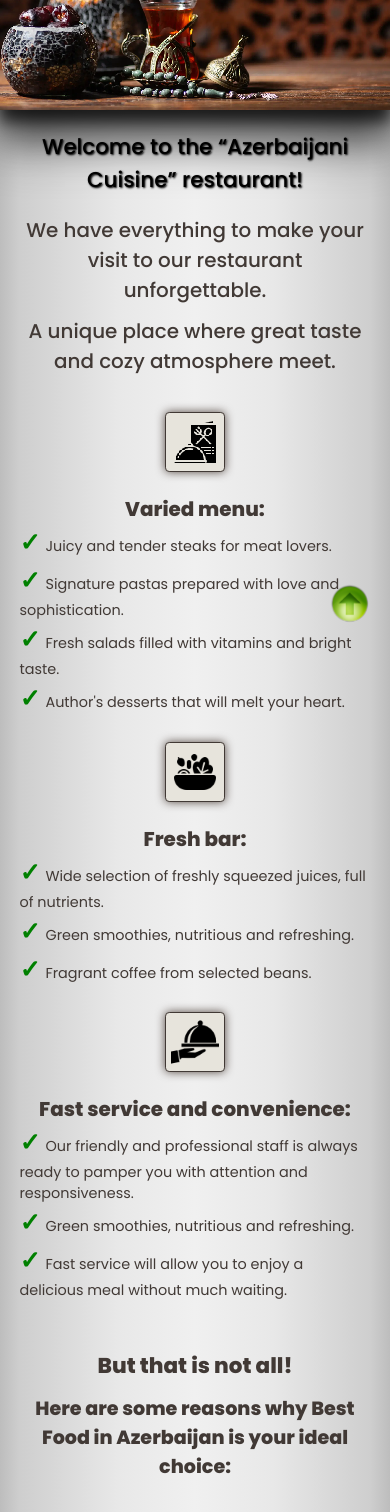
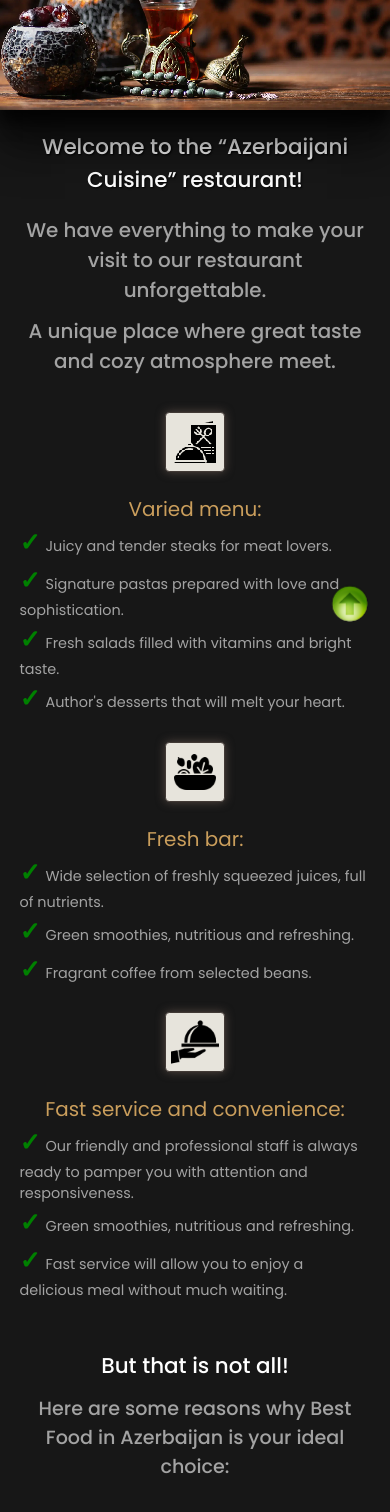
Before and after one commit to rovsenhuseynov/Tengiz_04_28_2024-1, a React (Create React App) app: page /about in a window 390 px wide. Shown: the part 200-1712 px from the top of the page. Built offline with nearby package versions, Linux system fonts and the light colour scheme.

Commit message:
Изменение фона и коррекция стилей страницы about

```diff
--- a/src/pages/about/About.scss
+++ b/src/pages/about/About.scss
@@ -3,22 +3,7 @@
 .about__wrapper {
   .about__content {
     // background-image: url(../../assets/image/Paper_texture.webp);
-    background: linear-gradient(
-      to right,
-      rgb(189, 189, 189) 0%,
-
-      rgb(206, 206, 206) 5%,
-
-      rgb(232, 232, 232) 30%,
-
-      rgb(240, 240, 240) 50%,
-
-      rgb(232, 232, 232) 70%,
-
-      rgb(206, 206, 206) 95%,
-
-      rgb(189, 189, 189) 100%
-    );
+    background: rgb(23,23,23);
     height: 100vh;
     height: 100%;
     padding-block: calc(1.6vw + 0.8rem);
@@ -28,16 +13,16 @@
       color: var(--brown_txt_color);
       margin-bottom: calc(3vw + 1.5rem);
       .about__welcome-block-title {
-        font-weight: 800;
         font-size: var(--fz_H2);
         margin-bottom: calc(1.6vw + 0.8rem);
         text-shadow: 1px 1px 2px black;
         font-weight: 500;
-        color: #000;
+        color: #fff;
       }
       .about__welcome-block-subtitle-list {
         font-size: var(--fz_H3);
         font-weight: 500;
+        color: var(--dark_white);
         .about__welcome-block-subtitle-list-elem {
           margin-bottom: calc(1vw + 0.5rem);
         }
@@ -76,11 +61,14 @@
           .about__title {
             font-size: var(--fz_H3);
             text-align: center;
+            color: var(--darkSand_txt_color);
+            font-weight: 400;
           }
         }
         .about__list {
           .about__list-elem {
             font-size: var(--fz_p);
+            color: var(--dark_white);
             &::before {
               content: "\2713"; /* Юникод символ галочки */
               color: var(--green_color);
@@ -93,16 +81,21 @@
       }
     }
 
+
+//------------------------------------------
+
     .reasons-choice {
       .reasons-choice__title {
         text-align: center;
         margin-bottom: calc(1vw + 0.5rem);
         font-size: var(--fz_H2);
-        color: var(--brown_txt_color);
+        font-weight: 500;
+        color: #fff;
       }
       .reasons-choice__subtitle {
         text-align: center;
-        color: var(--brown_txt_color);
+        color: var(--dark_white);
+        font-weight: 500;
         font-size: var(--fz_H4);
         margin-bottom: calc(1vw + 0.5rem);
       }
@@ -117,19 +110,21 @@
           margin-top: calc(1vw + 0.5rem);
 
           .reasons-choice__list-element {
-            color: var(--brown_txt_color);
             margin-bottom: calc(1.6vw + 0.8rem);
             list-style: none;
             counter-increment: my-counter; /* Увеличиваем счетчик */
 
             .reasons-choice__list-element-title {
               font-size: var(--fz_H4);
-              font-weight: 500;
+              font-weight: 400;
               line-height: 0.5;
+              color: var(--darkSand_txt_color);
+
             }
             .reasons-choice__list-element-text {
               margin-top: calc(0.4vw + 0.3rem);
               font-size: var(--fz_p);
+              color: var(--dark_white);
             }
           }
           li::before {
@@ -161,9 +156,6 @@
           .reasons-choice__list {
             .reasons-choice__list-element {
               margin-bottom: 10px;
-              .reasons-choice__list-element-title {
-                font-weight: 600;
-              }
             }
           }
           .reasons-choice__img {
--- a/src/pages/about/PhotoSlider/PhotoSlider.scss
+++ b/src/pages/about/PhotoSlider/PhotoSlider.scss
@@ -1,23 +1,7 @@
 .slider-wrapper {
-  background: linear-gradient(
-    to right,
-    rgb(189, 189, 189) 0%,
-
-    rgb(206, 206, 206) 5%,
-
-    rgb(232, 232, 232) 30%,
-
-    rgb(240, 240, 240) 50%,
-
-    rgb(232, 232, 232) 70%,
-
-    rgb(206, 206, 206) 95%,
-
-    rgb(189, 189, 189) 100%
-  );
+  background: rgb(23,23,23);
   width: 100%;
   height: 100%;
-  background-color: #fff;
   margin: 0;
   padding-block: 1vw;
 }
--- a/src/pages/about/intermediate/Intermediate.scss
+++ b/src/pages/about/intermediate/Intermediate.scss
@@ -1,26 +1,9 @@
 .intermediate {
-  background: linear-gradient(
-    to right,
-    rgb(189, 189, 189) 0%,
-
-    rgb(206, 206, 206) 5%,
-
-    rgb(232, 232, 232) 30%,
-
-    rgb(240, 240, 240) 50%,
-
-    rgb(232, 232, 232) 70%,
-
-    rgb(206, 206, 206) 95%,
-
-    rgb(189, 189, 189) 100%
-  );
-
+  background: rgb(23,23,23);
   width: 100%;
-  aspect-ratio: 1.48/1;
   padding-block: calc(3vw + 1.5rem);
   position: relative;
-  padding: 5vw 5vw;
+  padding: 5vw 5vw 8vw;
 
   .intermediate__head {
     user-select: none;
@@ -33,6 +16,7 @@
     }
     .text-block__element-h2 {
       text-shadow: 1px 1px 2px black;
+      color: #fff;
       font-size: var(--fz_H2);
       text-wrap: balance;
       font-family: "Roboto Condensed", sans-serif;
@@ -44,6 +28,8 @@
 
   .text-block {
     font-size: var(--fz_p);
+    color: var(--dark_white);
+    text-shadow: 0 0 3px black;
     line-height: 1.3;
     display: flex;
     flex-direction: column;
```
